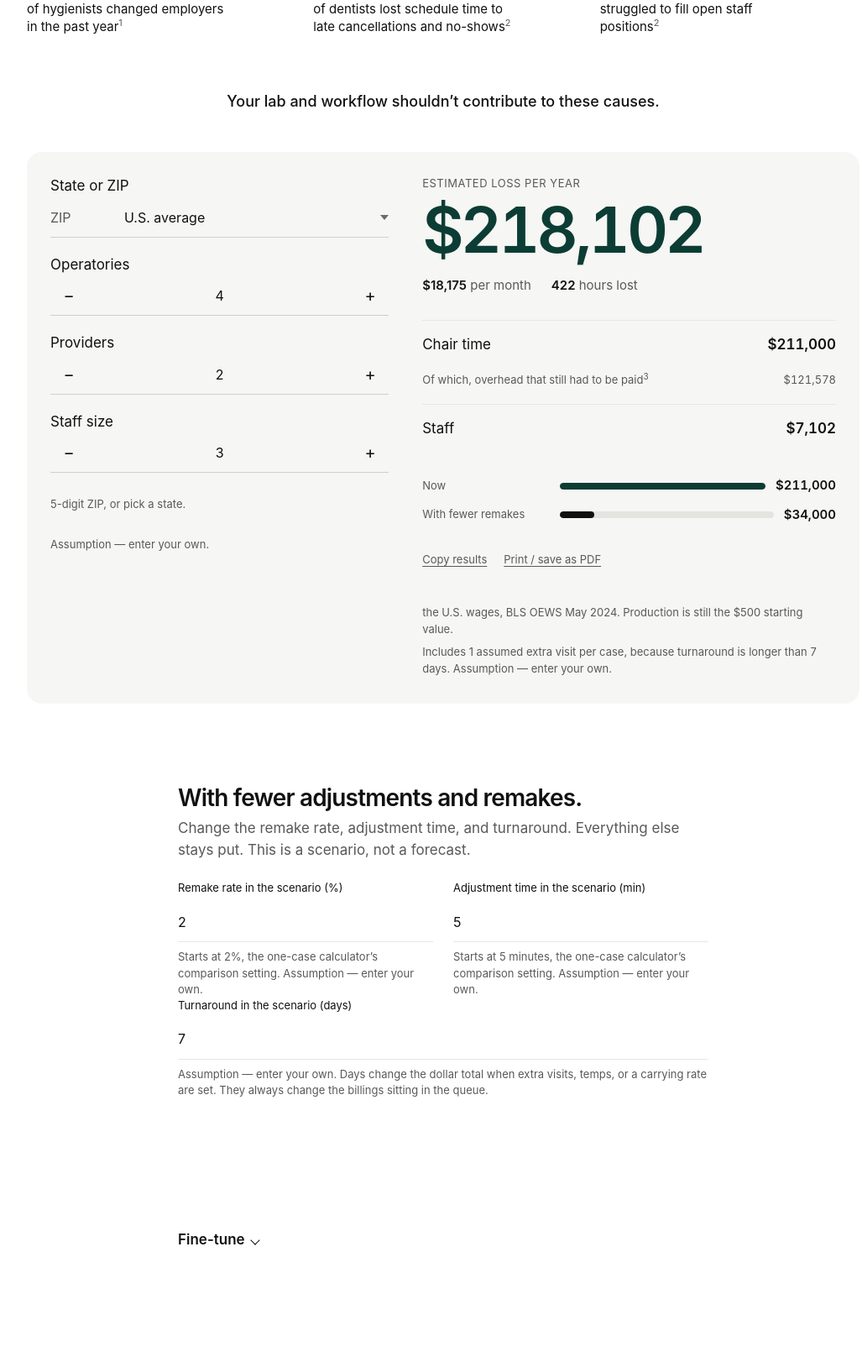
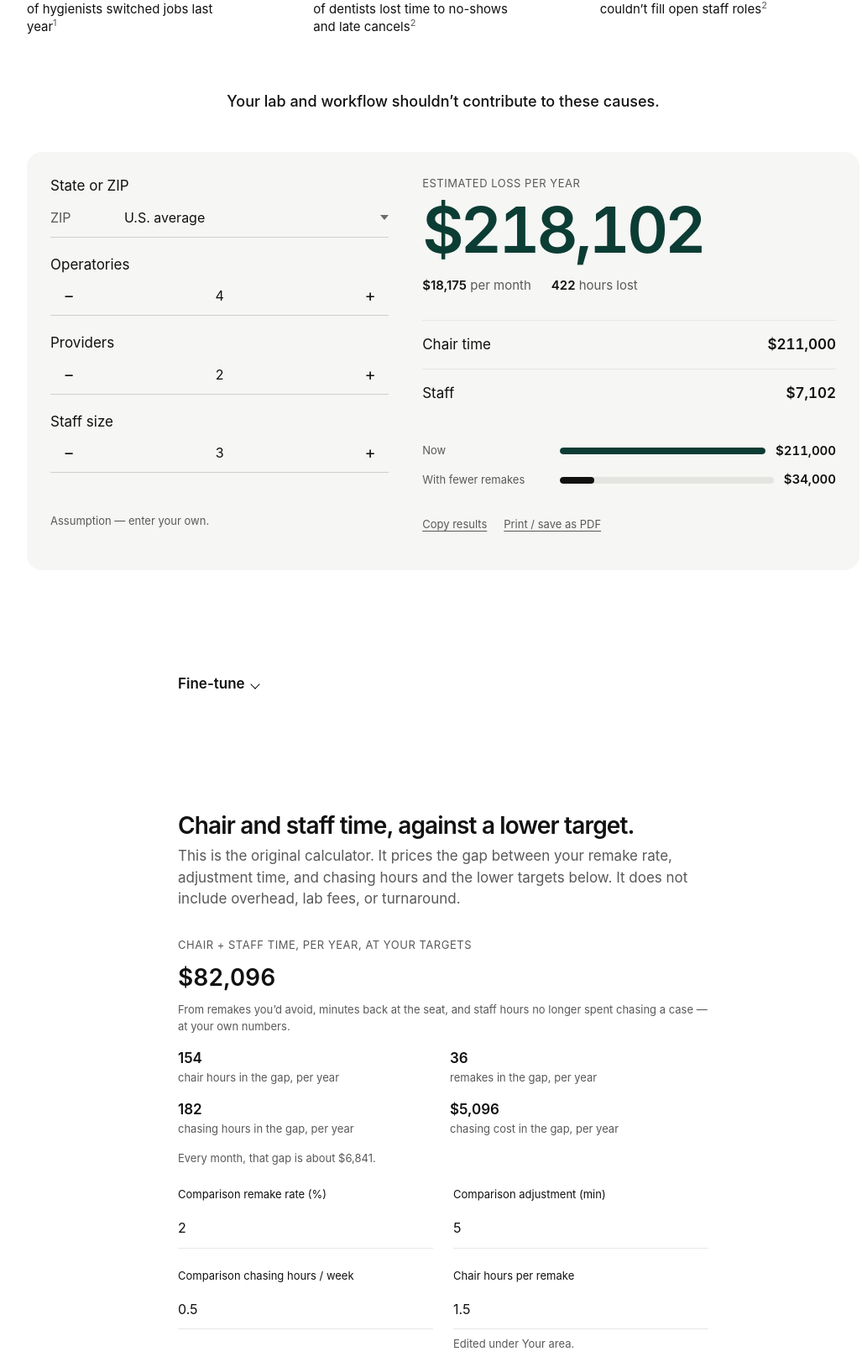
Before and after one commit to kristidillon/practice-loss-calculator, a plain HTML site: page index.html in a window 1280 px wide. Shown: the part 544-2166 px from the top of the page at 84% size, without its empty margins (112-1139 px from the left). Drawn offline with Linux system fonts and the light colour scheme.

Commit message:
Remove the extra scenario block and the overhead row.
The comparison inputs sit in Fine-tune. The result keeps chair time, staff, and the remake bar. Wage and visit notes move to the footnotes.

Co-authored-by: Kristi Dillon, BS, RDH <vinciloyolallc@outlook.com>

```diff
--- a/css/styles.css
+++ b/css/styles.css
@@ -117,7 +117,7 @@ h3 { font-size: 17px; }
   display: block; font-size: 13px; line-height: 1.3; margin-bottom: 8px;
 }
 .hint, .quiet, .status { color: var(--muted); font-size: 13px; line-height: 1.5; margin-top: 8px; }
-.status { min-height: 1.2em; }
+.status:empty { margin: 0; }
 
 .combo {
   display: grid;
--- a/index.html
+++ b/index.html
@@ -35,7 +35,7 @@
       <p class="kicker">Dental Practice Production/Revenue Loss Calculator</p>
       <h1>What is lost chair time costing your practice?</h1>
       <p class="subhead">Estimate your annual loss from remakes, adjustments, and turnaround, using national and state averages.</p>
-      <a class="btn btn-accent btn-lg" href="#calculator">Calculate your practice’s loss</a>
+      <a class="btn btn-accent btn-lg" href="#calculator">See my number</a>
     </div>
   </section>
 
@@ -44,15 +44,15 @@
       <ul class="tiles">
         <li>
           <b>19%</b>
-          <span>of hygienists changed employers in the past year<sup><a href="#fn1">1</a></sup></span>
+          <span>of hygienists switched jobs last year<sup><a href="#fn1">1</a></sup></span>
         </li>
         <li>
           <b>82%</b>
-          <span>of dentists lost schedule time to late cancellations and no-shows<sup><a href="#fn2">2</a></sup></span>
+          <span>of dentists lost time to no-shows and late cancels<sup><a href="#fn2">2</a></sup></span>
         </li>
         <li>
           <b>27%</b>
-          <span>struggled to fill open staff positions<sup><a href="#fn2">2</a></sup></span>
+          <span>couldn’t fill open staff roles<sup><a href="#fn2">2</a></sup></span>
         </li>
       </ul>
       <p class="stand">Your lab and workflow shouldn’t contribute to these causes.</p>
@@ -95,7 +95,7 @@
                 <button type="button" class="step" data-step="staffSize" data-dir="1" aria-label="More staff">+</button>
               </div>
             </div>
-            <p class="status" id="zipStatus" role="status">5-digit ZIP, or pick a state.</p>
+            <p class="status" id="zipStatus" role="status"></p>
             <p class="hint">Assumption — enter your own.</p>
           </div>
 
@@ -124,8 +124,6 @@
               <button type="button" class="text-btn" id="printResults">Print / save as PDF</button>
             </div>
             <p class="status" id="copyStatus" role="status"></p>
-            <p class="quiet" id="outRegion"></p>
-            <p class="quiet" id="outVisitNote"></p>
             <p class="sr" id="liveTotal" aria-live="polite"></p>
             <p class="quiet" id="outDayLine" hidden></p>
             <p class="quiet" id="outMonthLine" hidden></p>
@@ -146,39 +144,37 @@
     <p id="scQueue"></p>
   </section>
 
-  <section class="band" id="scenario">
-    <div class="wrap">
-      <div class="section-head">
-        <p class="eyebrow">A comparison you set</p>
-        <h2>With fewer adjustments and remakes.</h2>
-        <p class="lede">Change the remake rate, adjustment time, and turnaround. Everything else stays put. This is a scenario, not a forecast.</p>
-      </div>
-      <div class="card rv">
-        <div class="pair">
-          <div>
-            <label for="scenarioRemake">Remake rate in the scenario (%)</label>
-            <input id="scenarioRemake" data-field="scenarioRemake" type="number" min="0" max="50" step="0.1" value="2" inputmode="decimal">
-            <p class="hint">Starts at 2%, the one-case calculator’s comparison setting. Assumption — enter your own.</p>
-          </div>
-          <div>
-            <label for="scenarioAdjust">Adjustment time in the scenario (min)</label>
-            <input id="scenarioAdjust" data-field="scenarioAdjust" type="number" min="0" max="60" step="1" value="5" inputmode="numeric">
-            <p class="hint">Starts at 5 minutes, the one-case calculator’s comparison setting. Assumption — enter your own.</p>
-          </div>
-        </div>
-        <div>
-          <label for="scenarioTurnaround">Turnaround in the scenario (days)</label>
-          <input id="scenarioTurnaround" data-field="scenarioTurnaround" type="number" min="0" max="90" step="1" value="7" inputmode="numeric">
-          <p class="hint">Assumption — enter your own. Days change the dollar total when extra visits, temps, or a carrying rate are set. They always change the billings sitting in the queue.</p>
-        </div>
-      </div>
-    </div>
-  </section>
-
   <section id="area">
     <div class="wrap">
       <details class="finetune">
         <summary>Fine-tune</summary>
+        <div class="field">
+          <div class="field-top">
+            <div>
+              <label for="scenarioRemake">Remake rate in the comparison (%)</label>
+              <div class="sub">The “With fewer remakes” bar uses this. Starts at 2%. <span class="chip assume">Assumption — enter your own</span></div>
+            </div>
+            <div class="val"><input id="scenarioRemake" data-field="scenarioRemake" type="number" min="0" max="50" step="0.1" value="2" inputmode="decimal"><span class="unit">%</span></div>
+          </div>
+        </div>
+        <div class="field">
+          <div class="field-top">
+            <div>
+              <label for="scenarioAdjust">Adjustment time in the comparison (min)</label>
+              <div class="sub">Starts at 5 minutes. <span class="chip assume">Assumption — enter your own</span></div>
+            </div>
+            <div class="val"><input id="scenarioAdjust" data-field="scenarioAdjust" type="number" min="0" max="60" step="1" value="5" inputmode="numeric"><span class="unit">min</span></div>
+          </div>
+        </div>
+        <div class="field">
+          <div class="field-top">
+            <div>
+              <label for="scenarioTurnaround">Turnaround in the comparison (days)</label>
+              <div class="sub">Starts at 7 days. Changes the bar when extra visits, temps, or a carrying rate are set. <span class="chip assume">Assumption — enter your own</span></div>
+            </div>
+            <div class="val"><input id="scenarioTurnaround" data-field="scenarioTurnaround" type="number" min="0" max="90" step="1" value="7" inputmode="numeric"><span class="unit">days</span></div>
+          </div>
+        </div>
         <div class="field">
           <div class="field-top">
             <div>
@@ -507,7 +503,8 @@
   <p class="footnote">
     <span id="fn1"><sup>1</sup> DentalPost, 2024 Dental Hygienist Salary Survey, fielded July–October 2023, 1,802 registered dental hygienists. 19.35% changed employers in the previous 12 months. <a href="https://www.dental-post.com/hubfs/salarysurvey2024/ss2024-dentalhygienist.pdf">Survey PDF</a>.</span>
     <span id="fn2"><sup>2</sup> ADA Health Policy Institute, Economic Outlook and Emerging Issues in Dentistry, December 2023. 923 dentists, December 11–17, 2023. Question: which factors prevented the appointment schedule from reaching 100% last week. The reasons were no-shows or cancellations with less than 24 hours’ notice (82%), cancellations with more than 24 hours’ notice (51%), not enough patients making appointments (37%), and trouble filling vacant staff positions (27%). <a href="https://www.ada.org/-/media/project/ada-organization/ada/ada-org/files/resources/research/hpi/dec2023_hpi_economic_outlook_dentistry_slides.pdf">Slides</a>. A 2017 ranking of the top causes of lost production was not used; this poll is the verified source.</span>
-    <span id="fn3"><sup>3</sup> The annual total is chair time priced at gross billings per practice hour, plus staff wages for that time. ADA gross billings already include overhead, so adding the 57.62% share again would count it twice. The line “of which, overhead that still had to be paid” is that share of the lost production. It is not part of the total. Staff wages are added because the billings figure is production, not the wage paid to assistants and receptionists for those hours.</span>
+    <span id="fn3"><sup>3</sup> The annual total is chair time priced at gross billings per practice hour, plus staff wages for that time. ADA gross billings already include overhead, so the 57.62% share is not added on top. Staff wages are added because the billings figure is production, not the wage paid to assistants and receptionists for those hours.</span>
+    <span>Wages follow the state for the ZIP, from BLS OEWS May 2024. Production per hour and the overhead share are U.S. figures; ADA does not publish them by state. Minnesota, Montana, and Vermont have no published dental-office receptionist wage, so the U.S. mean of $21.39 is used there. Military mail uses the U.S. means. The estimate includes 1 assumed extra visit per case when lab turnaround is longer than 7 days. That visit count is an assumption.</span>
     <span>Averages used in the calculator: U.S. Bureau of Labor Statistics, Occupational Employment and Wage Statistics, May 2024 state estimates and Offices of Dentists industry estimates; ADA Health Policy Institute, Survey of Dental Practice (2025 results); GeoNames postal codes for ZIP-to-state. Figures are estimates. Assumptions are yours to edit.</span>
   </p>
 </footer>
--- a/js/app.js
+++ b/js/app.js
@@ -258,14 +258,6 @@
 
     $("outCrowns").textContent = fmt(est.hours, 1);
     animateAnnual(Math.round(est.chairDollars) + Math.round(est.staffDollars) + Math.round(est.otherDollars));
-    $("outRegion").textContent = regionSentence();
-
-    if (now.visits > 0) {
-      var visitDollars = now.visitProduction + now.visitStaff + now.visitOverhead;
-      $("outVisitNote").textContent = "Includes " + fmt(now.visits, 2) + " assumed extra visit" + (now.visits === 1 ? "" : "s") + " per case, because turnaround is longer than " + fmt(state.extraVisitAfterDays, 0) + " days. Assumption — enter your own.";
-    } else {
-      $("outVisitNote").textContent = "Extra visits are not in the dollar total. Set them under Your area if a case comes back while you wait on the lab.";
-    }
 
     if (document.activeElement !== $("productionPerDay")) {
       $("productionPerDay").value = String(Math.round(state.productionPerHour * state.hoursPerDay));
@@ -333,18 +325,8 @@
     var rows = $("rows");
     rows.textContent = "";
     addRow(rows, "", "Chair time", "", est.chairDollars, null);
-    addRow(rows, "", "Of which, overhead that still had to be paid", "", est.overheadDollars, null);
-    var info = rows.lastElementChild;
-    info.classList.add("info");
     addRow(rows, "", "Staff", "", est.staffDollars, null);
     if (est.otherDollars > 0) addRow(rows, "", "Lab, temps, and carrying cost", "", est.otherDollars, null);
-    var infoName = info.querySelector(".name");
-    var sup = document.createElement("sup");
-    var fn = document.createElement("a");
-    fn.href = "#fn3";
-    fn.textContent = "3";
-    sup.appendChild(fn);
-    infoName.appendChild(sup);
 
     $("overlapNote").textContent = "Overhead is " + money(est.overheadDollars) + " of the lost production and is not added to the total. Queue of billings while cases are out: " + money(now.queueBillings) + ". That queue is not in the total" + (state.carryRatePct > 0 ? " except through the carrying rate (" + money(now.carryCost) + " a year)." : ".");
 
@@ -455,7 +437,7 @@
       return false;
     }
     applyRegion(found.code, found.zip);
-    status(wageRecord().name + ".");
+    status("");
     return true;
   }
 
@@ -468,7 +450,7 @@
     if (!$("statePick").value) return;
     $("zip").value = "";
     applyRegion($("statePick").value, "");
-    status(wageRecord().name + ".");
+    status("");
   });
 
   document.body.addEventListener("input", function (event) {
@@ -526,8 +508,7 @@
       "Hours lost: " + $("outCrowns").textContent,
       rows,
       "Production lost now: " + $("nowProd").textContent,
-      "With fewer remakes: " + $("scProd").textContent,
-      $("outRegion").textContent
+      "With fewer remakes: " + $("scProd").textContent
     ].join("\n");
   }
   function markCopied() { $("copyStatus").textContent = "Copied."; }
```
